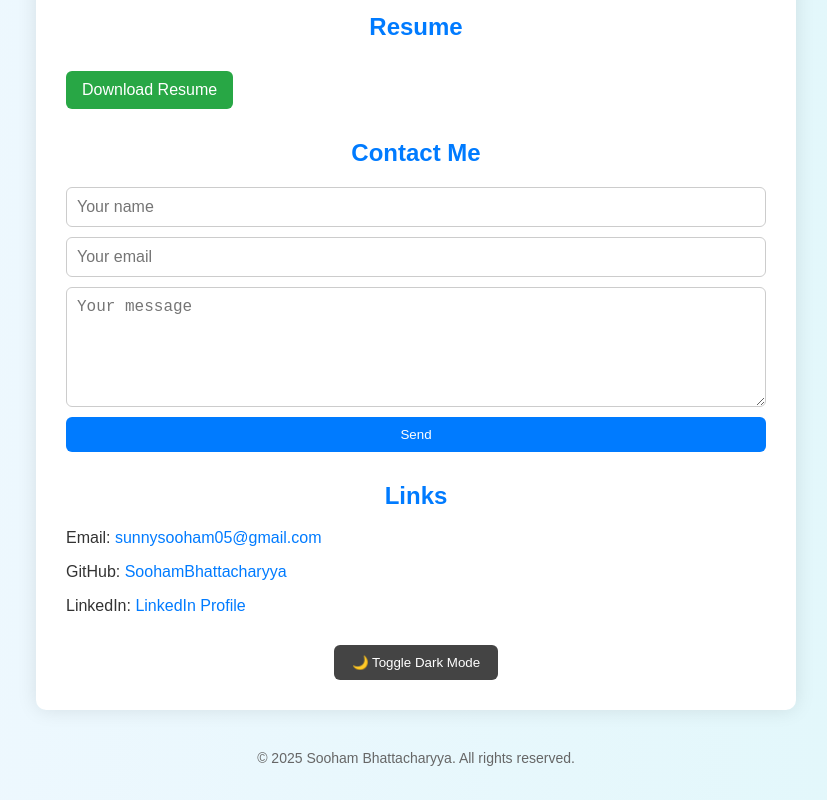
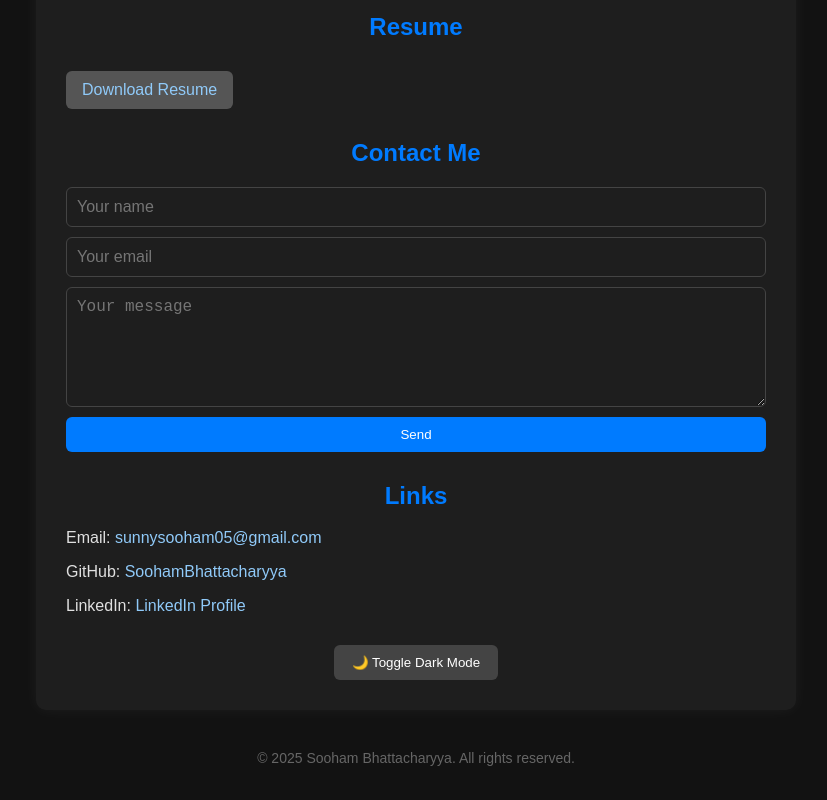
Before and after one commit to SoohamBhattacharyya/sooham-html-portfolio, a plain HTML site: page index.html in a window 1280 px wide. Both pictures are taken after a click on the button "🌙 Toggle Dark Mode". Shown: the part 645-1445 px from the top of the page, without its empty margins (224-1051 px from the left). Drawn offline with Linux system fonts and the light colour scheme.

Commit message:
Fixed dark mode toggle and added styling

```diff
--- a/script.js
+++ b/script.js
@@ -5,11 +5,13 @@ footer.innerHTML = `© ${year} Sooham Bhattacharyya. All rights reserved.`;
 
 // ✅ 2. Show alert when resume is clicked
 const resumeBtn = document.querySelector('.button');
-resumeBtn.addEventListener('click', () => {
-  alert("Thanks for downloading my resume! 📄");
-});
+if (resumeBtn) {
+  resumeBtn.addEventListener('click', () => {
+    alert("Thanks for downloading my resume! 📄");
+  });
+}
 
-// ✅ 3. Add a dark mode toggle button
+// ✅ 3. Add a dark mode toggle button dynamically
 const toggle = document.createElement('button');
 toggle.innerText = "🌙 Toggle Dark Mode";
 toggle.style.marginTop = "20px";
@@ -23,8 +25,10 @@ toggle.style.display = "block";
 toggle.style.marginLeft = "auto";
 toggle.style.marginRight = "auto";
 
+// Append the toggle button to container
 document.querySelector('.container').appendChild(toggle);
 
+// Toggle dark mode class on body
 toggle.addEventListener('click', () => {
   document.body.classList.toggle("dark-mode");
 });
--- a/style.css
+++ b/style.css
@@ -107,7 +107,33 @@ footer {
   text-align: center;
 }
 
-/* Mobile */
+/* 🌙 Dark Mode Styles */
+.dark-mode {
+  background: #121212;
+  color: #e0e0e0;
+}
+
+.dark-mode .container {
+  background: #1e1e1e;
+  box-shadow: 0 0 15px rgba(255,255,255,0.05);
+}
+
+.dark-mode a {
+  color: #90caf9;
+}
+
+.dark-mode .button {
+  background-color: #555;
+}
+
+.dark-mode input,
+.dark-mode textarea {
+  background-color: #1e1e1e;
+  color: #e0e0e0;
+  border: 1px solid #444;
+}
+
+/* 📱 Mobile responsiveness */
 @media screen and (max-width: 600px) {
   .container {
     padding: 20px;
```
